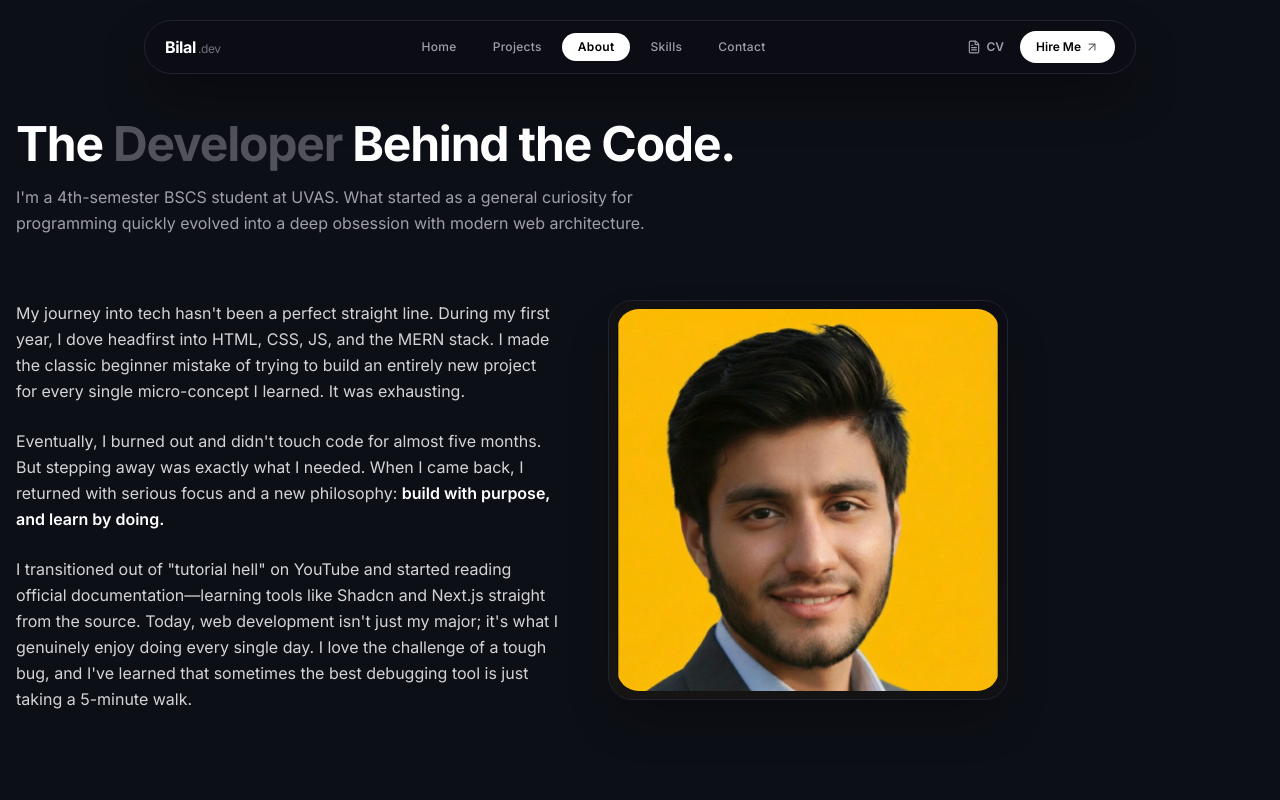
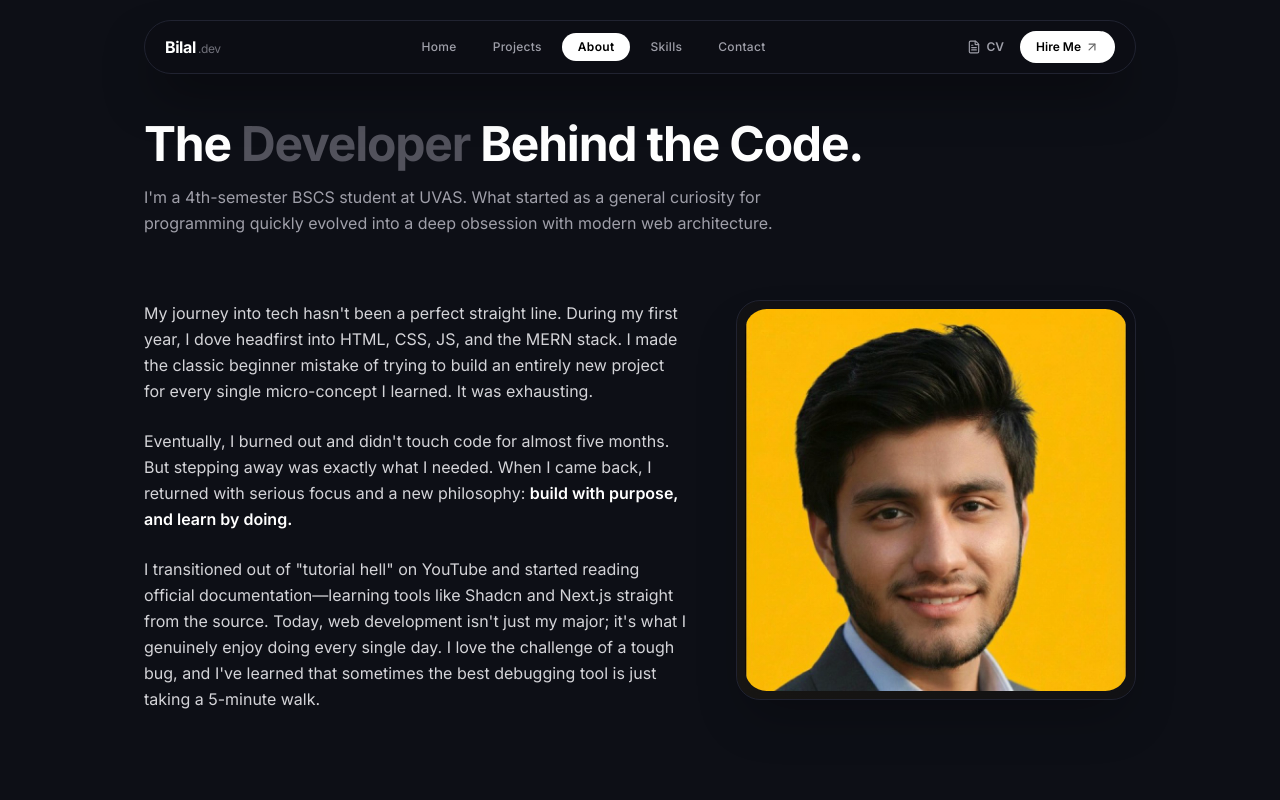
Before and after one commit to Muhammad-Bilal-Rafique/Portfolio, a Next.js app: page /about in a window 1280 px wide. Shown: the top 800 px of the page. Built offline with nearby package versions, Linux system fonts and the light colour scheme.

Commit message:
Fix: Add mx-auto class for consistent centering across About, Contact, Projects, and Skills pages

```diff
--- a/src/app/about/page.tsx
+++ b/src/app/about/page.tsx
@@ -6,7 +6,7 @@ import { BeyondCode } from "@/components/about/beyond-code";
 
 export default function AboutPage() {
   return (
-    <div className="w-full px-4  max-w-5xl  mt-20 flex flex-col gap-8">
+    <div className="w-full mx-auto px-4  max-w-5xl  mt-20 flex flex-col gap-8">
       <StoryHero />
       <Timeline />
       <BeyondCode />
--- a/src/app/contact/page.tsx
+++ b/src/app/contact/page.tsx
@@ -5,7 +5,7 @@ import { ContactForm } from "@/components/contact/contact-form";
 
 export default function ContactPage() {
   return (
-    <div className="w-full mt-20 max-w-5xl px-4 pt-10 pb-20">
+    <div className="w-full mx-auto mt-20 max-w-5xl px-4 pt-10 pb-20">
       <div className="grid grid-cols-1 lg:grid-cols-2 gap-12 lg:gap-20 items-start">
         <ContactInfo />
         <ContactForm />
--- a/src/app/projects/page.tsx
+++ b/src/app/projects/page.tsx
@@ -42,7 +42,7 @@ const miniProjects = [
 
 export default function ProjectsPage() {
   return (
-    <div className="container w-full max-w-5xl px-4 mt-20 flex flex-col gap-20">
+    <div className="container mx-auto w-full max-w-5xl px-4 mt-20 flex flex-col gap-20">
 
       <ProjectsHeader />
 
--- a/src/app/skills/page.tsx
+++ b/src/app/skills/page.tsx
@@ -51,7 +51,7 @@ const skillCategories = [
 
 export default function SkillsPage() {
   return (
-    <div className="mt-20 w-full max-w-5xl px-4 flex flex-col gap-12 pb-20">
+    <div className="mt-20 mx-auto w-full max-w-5xl px-4 flex flex-col gap-12 pb-20">
 
       {/* Page Header */}
       <motion.div
```
